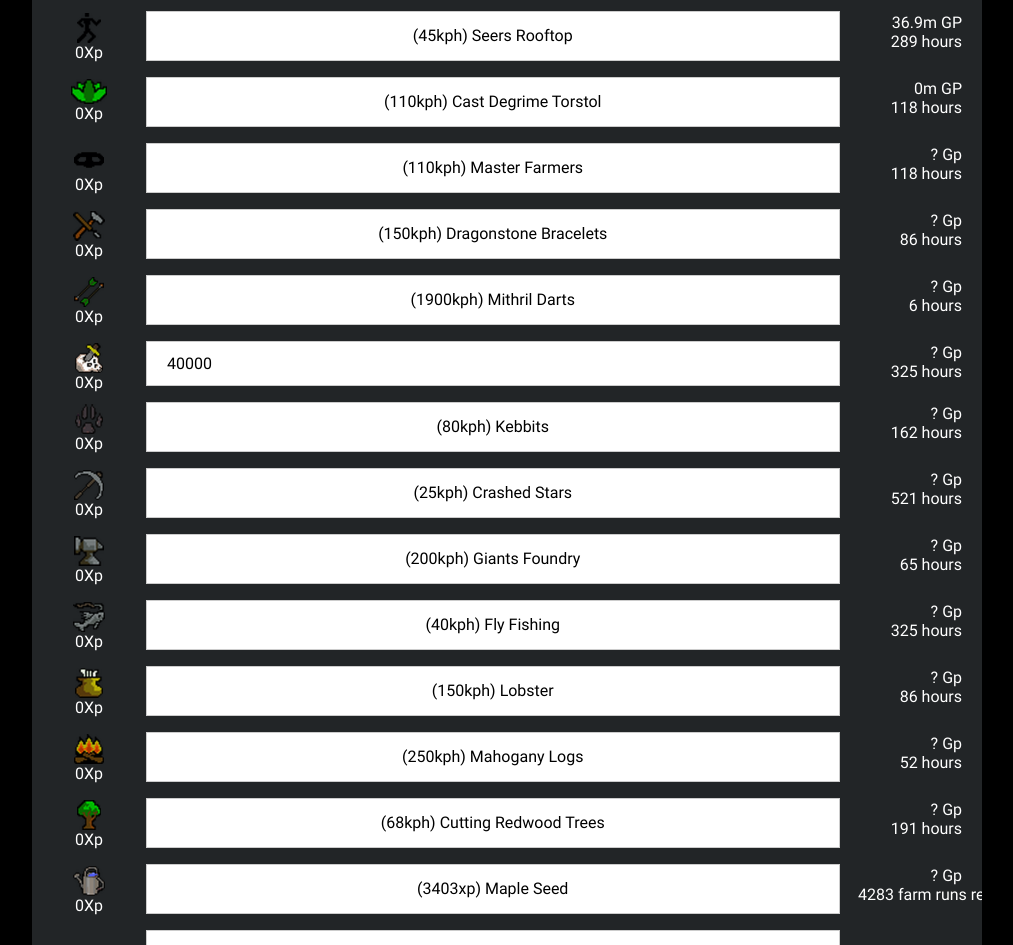
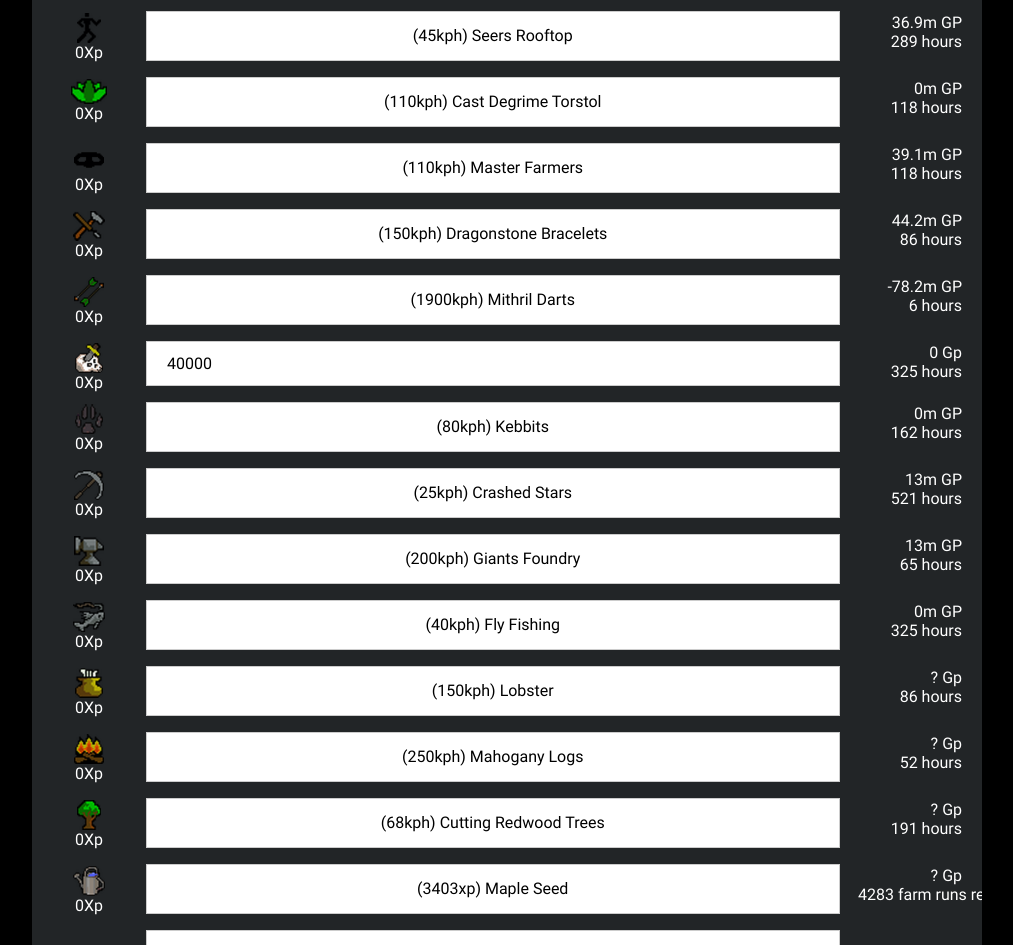
Before and after one commit to AlexanderReeves/hourstomax, a plain HTML site: page index.html in a window 1280 px wide. Shown: the part 813-1758 px from the top of the page, without its empty margins (133-1146 px from the left). Drawn offline with nearby package versions, Linux system fonts and the light colour scheme.

Commit message:
more gp estimates

```diff
--- a/index.html
+++ b/index.html
@@ -415,7 +415,7 @@
 
 			<div class="columnC righttext" id="finalcolumn">
 				<nobr>
-					<div id="slCost" class="righttext">? Gp</div>
+					<div id="slCost" class="righttext">0 Gp</div>
 				</nobr>
 				<nobr>
 					<div id="slFinal" class="righttext" style="text-align:right;">? hours</div>
--- a/javascript.js
+++ b/javascript.js
@@ -23,12 +23,19 @@ var agGpArray = [0,0,0,0,0,0,0]
 var heXpArray = [110000, 170000, 210000, 400000, 500000];
 var heGpArray = [0,0,0,0,0];
 var thXpArray = [110000, 140000, 150000, 210000, 240000, 260000, 265000];
+var thGpArray = [0,0,0,0,0,0,0];
 var crXpArray = [150000,220000,270000,360000,415000];
+var crGpArray = [0,0,0,0,0];
 var flXpArray = [1900000,2250000,2500000,3000000,4000000];
+var flGpArray = [0,0,0,0,0];
 var huXpArray = [80000,115000,125000,150000,160000,175000];
+var huGpArray = [0,0,0,0,0,0];
 var miXpArray = [25000,50000,60000,69000,70000,75000,78000,85000];
+var miGpArray = [0,0,0,0,0,0,0,0];
 var smXpArray = [200000,250000,350000];
+var smGpArray = [0,0,0];
 var fiXpArray = [40000,50000,75000,80000];
+var fiGpArray = [0,0,0,0];
 var ckXpArray = [150000,250000,300000,450000,900000];
 var fmXpArray = [250000,275000,290000,400000,450000];
 var treePatchesArray = [1,2,3,4,5];
@@ -330,6 +337,7 @@ function ThDropdownUpdate() {
     var thDrop = document.getElementById("thdrop");
     thval = thDrop.value;
     UpdateXPAndHours("th", thval);
+    FindCost();
     UpdateMax();
     UpdateURL();
 }
@@ -337,6 +345,7 @@ function CrDropdownUpdate() {
     var crDrop = document.getElementById("crdrop");
     crval = crDrop.value;
     UpdateXPAndHours("cr", crval);
+    FindCost();
     UpdateMax();
     UpdateURL();
 }
@@ -344,6 +353,7 @@ function FlDropdownUpdate() {
     var flDrop = document.getElementById("fldrop");
     flval = flDrop.value;
     UpdateXPAndHours("fl", flval);
+    FindCost();
     UpdateMax();
     UpdateURL();
 }
@@ -352,6 +362,7 @@ function HuDropdownUpdate() {
     var huDrop = document.getElementById("hudrop");
     huval = huDrop.value;
     UpdateXPAndHours("hu", huval);
+    FindCost();
     UpdateMax();
     UpdateURL();
 }
@@ -360,6 +371,7 @@ function MiDropdownUpdate() {
     var miDrop = document.getElementById("midrop");
     mival = miDrop.value;
     UpdateXPAndHours("mi", mival);
+    FindCost();
     UpdateMax();
     UpdateURL();
 }
@@ -367,6 +379,7 @@ function SmDropdownUpdate() {
     var smDrop = document.getElementById("smdrop");
     smval = smDrop.value;
     UpdateXPAndHours("sm", smval);
+    FindCost();
     UpdateMax();
     UpdateURL();
 }
@@ -374,6 +387,7 @@ function FiDropdownUpdate() {
     var fiDrop = document.getElementById("fidrop");
     fival = fiDrop.value;
     UpdateXPAndHours("fi", fival);
+    FindCost();
     UpdateMax();
     UpdateURL();
 }
@@ -992,10 +1006,10 @@ function FindCost(){
 
     //Mark of grace 8500 gp ea, X 15 per hour = 127500/xp per hour
     heGpArray[0] = 0; //Degrime torstol spell breaks even!
-    heGpArray[1] = 26; //This is probably not viable hahaha
-    heGpArray[2] = 9; //combat potion
-    heGpArray[3] = 9; //Magic potion
-    heGpArray[4] = 33; //Ancient brew
+    heGpArray[1] = -26; //This is probably not viable hahaha
+    heGpArray[2] = -9; //combat potion
+    heGpArray[3] = -9; //Magic potion
+    heGpArray[4] = -33; //Ancient brew
 
 
     var remainingHerbloreXp = ninetyNine - heXp;
@@ -1005,6 +1019,113 @@ function FindCost(){
     hecost = hecost/1000000;
     hecost = Math.round(hecost * 10) / 10;
     document.getElementById('heCost').innerText = hecost + "m GP";
+
+    thGpArray[0] = 3;//master farmers
+    thGpArray[1] = 16;// elves
+    thGpArray[2] = 23; // vyres
+    thGpArray[3] = 1.2; //ardy knights
+    thGpArray[4] = 0.9; //blackjacking
+    thGpArray[5] = 0.8; //rogues castle chests
+    thGpArray[6] = 3.5; //pyramid plunder
+
+    var remainingThievingXp = ninetyNine - thXp;
+    if(remainingThievingXp < 0){remainingThievingXp = 0}
+    thcost = thGpArray[thval-1] * remainingThievingXp;
+    thcost = Math.floor(thcost);
+    thcost = thcost/1000000;
+    thcost = Math.round(thcost * 10) / 10;
+    document.getElementById('thCost').innerText = thcost + "m GP";
+
+    crGpArray[0] = 3.39;//dragonstone bracelets
+    crGpArray[1] = -0.5;// cut rubies
+    crGpArray[2] = -2.5; // cut diamonds
+    crGpArray[3] = -14; //cut dragonstones
+    crGpArray[4] = -8.5; //blackjacking
+
+    var remainingCraftingXp = ninetyNine - crXp;
+    if(remainingCraftingXp < 0){remainingCraftingXp = 0}
+    crcost = crGpArray[crval-1] * remainingCraftingXp;
+    crcost = Math.floor(crcost);
+    crcost = crcost/1000000;
+    crcost = Math.round(crcost * 10) / 10;
+    document.getElementById('crCost').innerText = crcost + "m GP";
+
+
+    flGpArray[0] = -6;//mith dart
+    flGpArray[1] = -10;//Addy dart
+    flGpArray[2] = -28; //Rune darts
+    flGpArray[3] = -10; //Amethyst dart
+    flGpArray[4] = -13; //dragon dart
+
+    var remainingFletchingXp = ninetyNine - flXp;
+    if(remainingFletchingXp < 0){remainingFletchingXp = 0}
+    flcost = flGpArray[flval-1] * remainingFletchingXp;
+    flcost = Math.floor(flcost);
+    flcost = flcost/1000000;
+    flcost = Math.round(flcost * 10) / 10;
+    document.getElementById('flCost').innerText = flcost + "m GP";
+
+
+    huGpArray[0] = 0;//kebits
+    huGpArray[1] = 6.1; //red chins
+    huGpArray[2] = 0; // salamamders
+    huGpArray[3] = 1.6; //herbi
+    huGpArray[4] = 10; // black chins
+    huGpArray[5] = 0; //hunter rumors
+
+    var remainingHunterXp = ninetyNine - huXp;
+    if(remainingHunterXp < 0){remainingHunterXp = 0}
+    hucost = huGpArray[huval-1] * remainingHunterXp;
+    hucost = Math.floor(hucost);
+    hucost = hucost/1000000;
+    hucost = Math.round(hucost * 10) / 10;
+    document.getElementById('huCost').innerText = hucost + "m GP";
+
+
+
+    miGpArray[0] = 1; //stars
+    miGpArray[1] = 0; // iron ore
+    miGpArray[2] = 9; //Motherloade mine
+    miGpArray[3] = 5; //blast mine
+    miGpArray[4] = 10; //gem rocks
+    miGpArray[5] = 3.5; //crystal tool seed at Zalcano
+    miGpArray[6] = 2; //zalcano
+    miGpArray[7] = 2; //
+
+    var remainingMiningXp = ninetyNine - miXp;
+    if(remainingMiningXp < 0){remainingMiningXp = 0}
+    micost = miGpArray[mival-1] * remainingMiningXp;
+    micost = Math.floor(micost);
+    micost = micost/1000000;
+    micost = Math.round(micost * 10) / 10;
+    document.getElementById('miCost').innerText = micost + "m GP";
+
+
+    smGpArray[0] = 1; //Giants Foundry
+    smGpArray[1] = 1; //Anvil Smithing
+    smGpArray[2] = -1.2; //blast furnace
+
+    var remainingSmithingXp = ninetyNine - smXp;
+    if(remainingSmithingXp < 0){remainingSmithingXp = 0}
+    smcost = smGpArray[smval-1] * remainingSmithingXp;
+    smcost = Math.floor(smcost);
+    smcost = smcost/1000000;
+    smcost = Math.round(smcost * 10) / 10;
+    document.getElementById('smCost').innerText = smcost + "m GP";
+
+
+    fiGpArray[0] = 0; //Fly Fishing
+    fiGpArray[1] = 0; //Barb fishing
+    fiGpArray[2] = 0.8; //Tempoross
+    fiGpArray[3] = -4; //Drift net fishing
+
+    var remainingFishingXp = ninetyNine - fiXp;
+    if(remainingFishingXp < 0){remainingFishingXp = 0}
+    ficost = fiGpArray[fival-1] * remainingFishingXp;
+    ficost = Math.floor(ficost);
+    ficost = ficost/1000000;
+    ficost = Math.round(ficost * 10) / 10;
+    document.getElementById('fiCost').innerText = ficost + "m GP";
 }
 
 function UpdateMax() {
```
